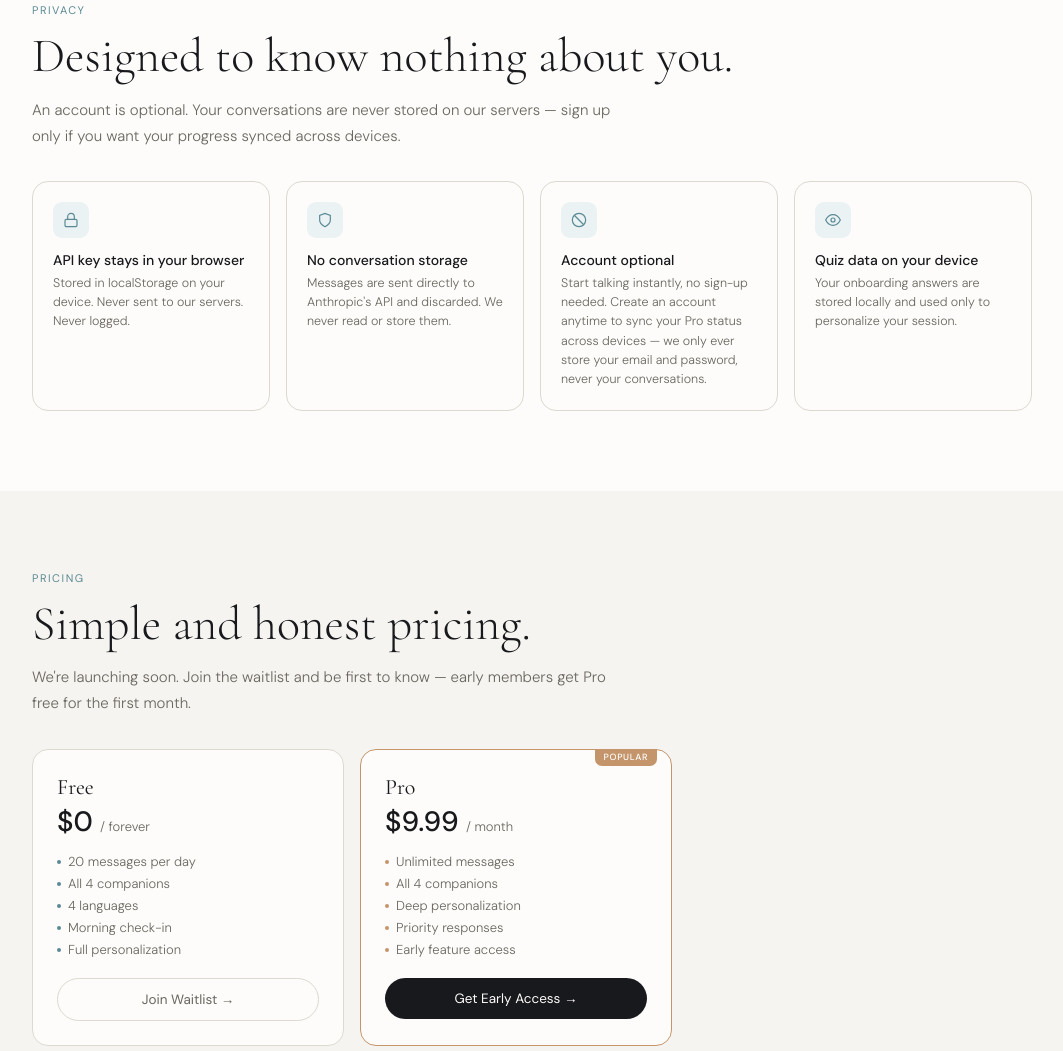
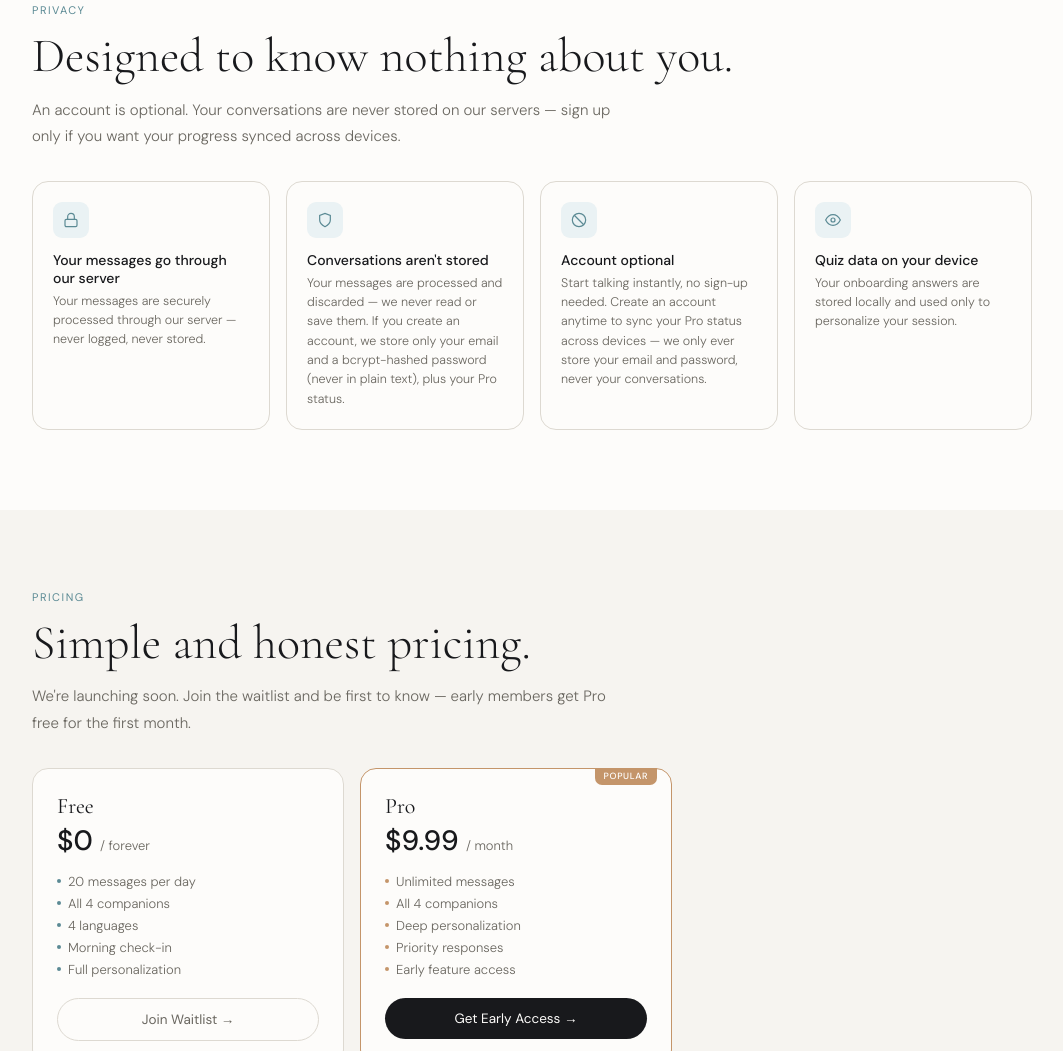
Before and after one commit to vivacityjak2379-lab/claro-proxy, a website: page index.html in a window 1280 px wide. Shown: the part 3221-4272 px from the top of the page, without its empty margins (108-1171 px from the left). Drawn offline with nearby package versions, Linux system fonts and the light colour scheme.

Commit message:
update privacy copy to reflect server-side proxy and account storage

```diff
--- a/index.html
+++ b/index.html
@@ -438,13 +438,13 @@ footer{background:var(--s2);border-top:1px solid var(--bd);padding:3rem 2rem;tex
     <div class="priv-grid">
       <div class="pr reveal">
         <div class="pr-icon"><svg width="16" height="16" viewBox="0 0 24 24" fill="none" stroke="#5B8A94" stroke-width="1.8"><rect x="3" y="11" width="18" height="11" rx="2"/><path d="M7 11V7a5 5 0 0110 0v4"/></svg></div>
-        <div class="pr-t">API key stays in your browser</div>
-        <div class="pr-d">Stored in localStorage on your device. Never sent to our servers. Never logged.</div>
+        <div class="pr-t">Your messages go through our server</div>
+        <div class="pr-d">Your messages are securely processed through our server — never logged, never stored.</div>
       </div>
       <div class="pr reveal">
         <div class="pr-icon"><svg width="16" height="16" viewBox="0 0 24 24" fill="none" stroke="#5B8A94" stroke-width="1.8"><path d="M12 22s8-4 8-10V5l-8-3-8 3v7c0 6 8 10 8 10z"/></svg></div>
-        <div class="pr-t">No conversation storage</div>
-        <div class="pr-d">Messages are sent directly to Anthropic's API and discarded. We never read or store them.</div>
+        <div class="pr-t">Conversations aren't stored</div>
+        <div class="pr-d">Your messages are processed and discarded — we never read or save them. If you create an account, we store only your email and a bcrypt-hashed password (never in plain text), plus your Pro status.</div>
       </div>
       <div class="pr reveal">
         <div class="pr-icon"><svg width="16" height="16" viewBox="0 0 24 24" fill="none" stroke="#5B8A94" stroke-width="1.8"><circle cx="12" cy="12" r="10"/><line x1="4.93" y1="4.93" x2="19.07" y2="19.07"/></svg></div>
```
